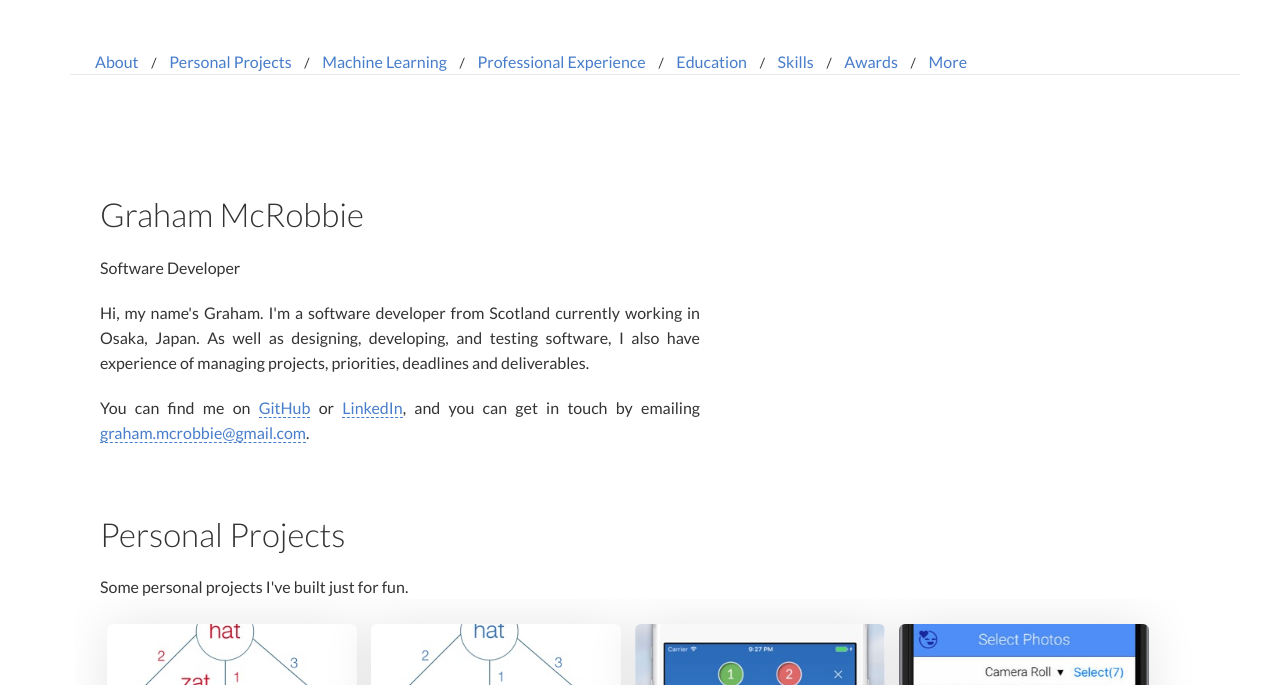
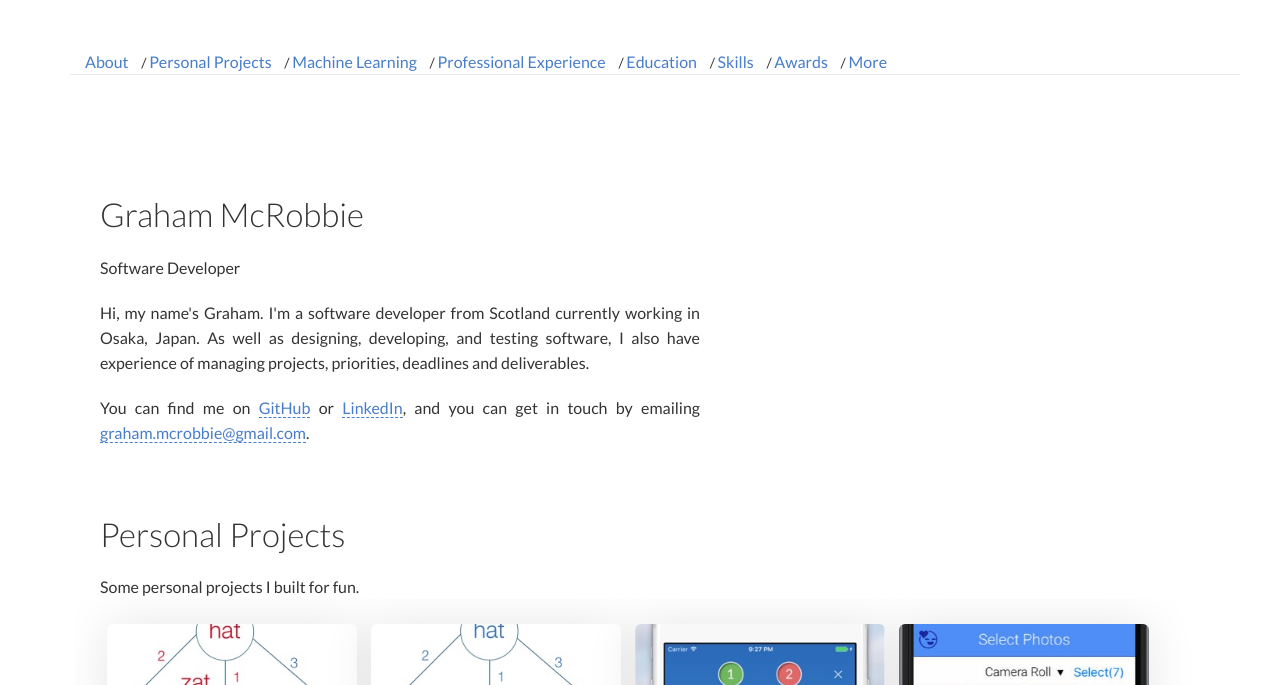
Before and after one commit to pekoto-zz/pekoto.github.io, a Jekyll site: the page built from index.md, in a window 1280 px wide. Shown: the top 685 px of the page. Built offline with Jekyll 4.4.1, drawn with Linux system fonts in a browser that asks for light colours.

Commit message:
CSS mobile tweak

```diff
--- a/_includes/projects.html
+++ b/_includes/projects.html
@@ -1,7 +1,7 @@
 <div class="container projects-container" id="projects">
     <div class="col-xs-12 card-based-include">
       <h1>Personal Projects</h1>
-      <p>Some personal projects I've built just for fun.</p>
+      <p>Some personal projects I built for fun.</p>
       <div class="cards">
 
         {% for project in site.data.projects %}
--- a/assets/main.scss
+++ b/assets/main.scss
@@ -42,6 +42,25 @@ ul.icons a {
   font-size: 1em;
   margin-bottom:20px;
   text-align: right;
+}
+
+.header-container {
+  border-bottom: 1px solid #e8e8e8;
+  min-height: 20px;
+  position: relative
+}
+
+.site-nav {
+  float: left;
+}
+
+.site-nav a {
+  font-size: 16px;
+  margin: 0px 10px 0px 0px;
+}
+
+.site-nav .splitter {
+  font-size: 16px;
 }
 
 .profile-img {
@@ -416,25 +435,6 @@ img.company-logo {
   border-bottom: 1px dashed;
 }
 
-.header-container {
-  border-bottom: 1px solid #e8e8e8;
-  min-height: 20px;
-  position: relative
-}
-
-.site-nav {
-  float: left;
-}
-
-.site-nav a {
-  font-size: 16px;
-  margin: 0px 10px 0px 10px;
-}
-
-.site-nav .splitter {
-  font-size: 16px;
-}
-
 p {
   font-size: 16px;
   line-height: 25px;
```
